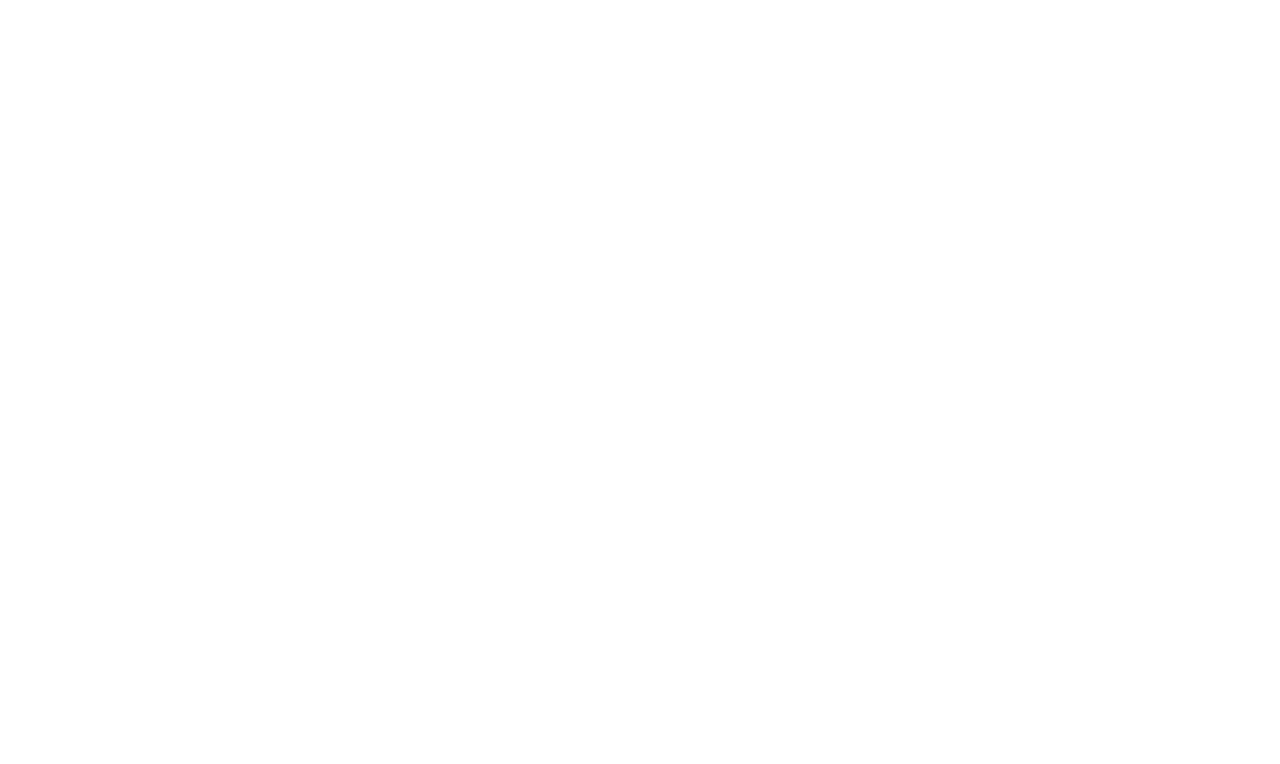
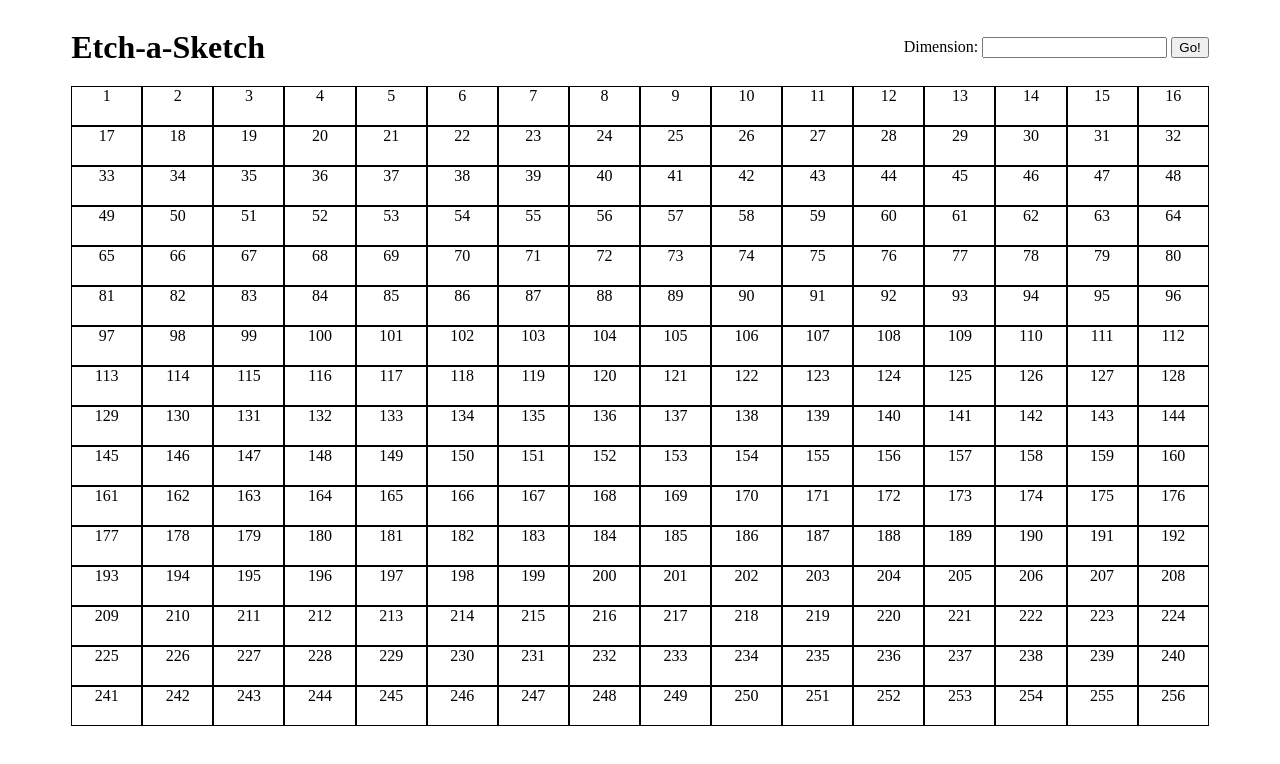
Before and after one commit to FocusedMeanderer/top-etch-a-sketch, a plain HTML site: page index.html in a window 1280 px wide. Drawn offline with Linux system fonts and the light colour scheme.

Commit message:
Add initial layout
- Add function to layout grid (default 16x16) via Javascript
- Add function to remove grid via Javascript
- Add an input mechanism in the Html file

```diff
--- a/index.html
+++ b/index.html
@@ -8,6 +8,17 @@
   <script type="text/javascript"  src="script.js" defer></script>
 </head>
 <body>
-  <div class="container"></div>
+  <div class="container">
+    <div class="controls">
+      <div class="left-group">
+        <h1>Etch-a-Sketch</h1>
+      </div>
+      <div class="right-group">
+        <label for="dimension" class="dimension">Dimension:</label>
+        <input type="text" id="dimension">
+        <button class="go">Go!</button>
+      </div>
+    </div>
+  </div>
 </body>
 </html>
--- a/script.js
+++ b/script.js
@@ -1 +1,28 @@
 const container = document.querySelector('div.container');
+
+function createGrid(dim = 16) {
+  for (let i = 0; i < dim*dim; i++) {
+    const aDiv = document.createElement('div');
+    aDiv.style.width = `${Math.floor(100/16 * 100) / 100}%`;
+    aDiv.style.height = '40px';
+    aDiv.style.border = '1px solid black';
+    aDiv.textContent = +(i+1);
+    aDiv.style.border = '1';
+    aDiv.style.textAlign = 'center';
+    aDiv.classList.add('gridItem');
+
+    container.appendChild(aDiv);
+  }
+}
+
+function removeGrid() {
+  const divs = document.querySelectorAll('div.gridItem');
+
+  console.log(divs);
+
+  divs.forEach(aDiv => {
+    container.removeChild(aDiv);
+  });
+}
+
+createGrid();
--- a/styles.css
+++ b/styles.css
@@ -6,4 +6,20 @@ body > div.container {
   width: 90%;
   margin: 0 auto;
   padding: 0;
+  display: flex;
+  flex-wrap: wrap;
 }
+
+div.gridItem {
+  flex-grow: 0;
+  flex-shrink: 0;
+}
+
+div.controls {
+  display: flex;
+  width: 100%;
+  height: 30px;
+  margin: 24px auto;
+  justify-content: space-between;
+  align-items: center;
+}
```
